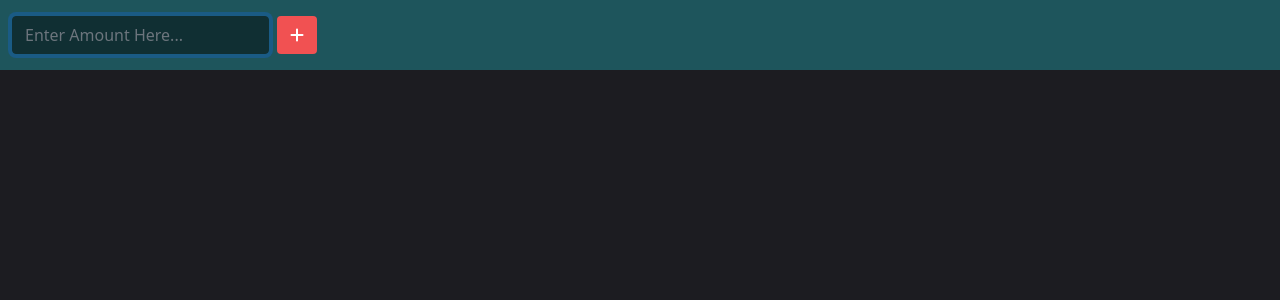
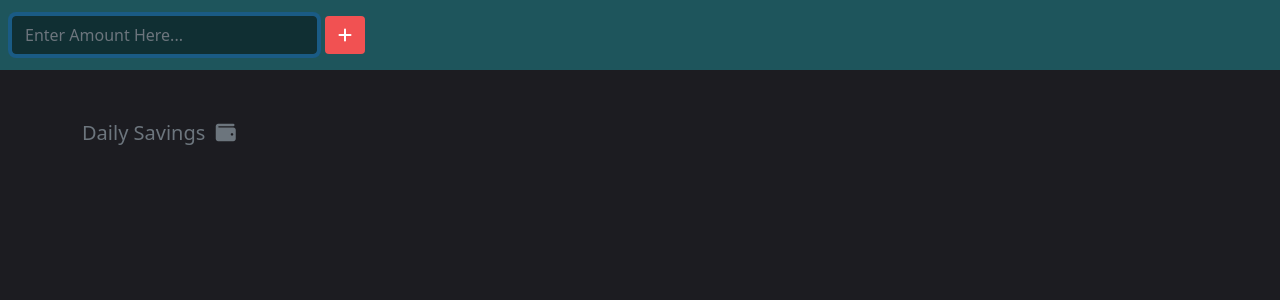
Before and after one commit to sshehrozali/savy, a React (Create React App) app: page / in a window 1280 px wide. Shown: the top 300 px of the page. Built offline with nearby package versions, Linux system fonts and the light colour scheme.

Commit message:
Updated UI of the app

```diff
--- a/src/App.js
+++ b/src/App.js
@@ -100,13 +100,13 @@ function App() {
     <div className="mainAppWindow">
 
       {/* Header Component */}
-      <nav class="navbar mb-5">
-        <div class="container-fluid py-2">
-          {/* <a class="navbar-brand mb-2 text-white">My Wallet</a> */}
-          <form class="d-flex">
+      <nav className="navbar mb-5">
+        <div className="container-fluid py-2">
+          {/* <a className="navbar-brand mb-2 text-white">My Wallet</a> */}
+          <form className="d-flex">
             <input
               autoFocus
-              class="form-control me-2"
+              className="form-control me-2 text-white col-7"
               type="search"
               placeholder="Enter Amount Here..."
               aria-label="Search"
@@ -116,11 +116,15 @@ function App() {
               id="amount-field"
             />
             <button className="btn text-white" onClick={ButtonPress}>
-              <i class="fas fa-plus"></i>
+              <i className="fas fa-plus"></i>
             </button>
           </form>
         </div>
       </nav>
+
+      <div className="container">
+        <p className="fs-5 text-white mb-4 text-muted">Daily Savings &nbsp;<i class="fas fa-wallet"></i></p>
+      </div>
 
       {/* Savings Component */}
       <div className="showAmounts">
```
